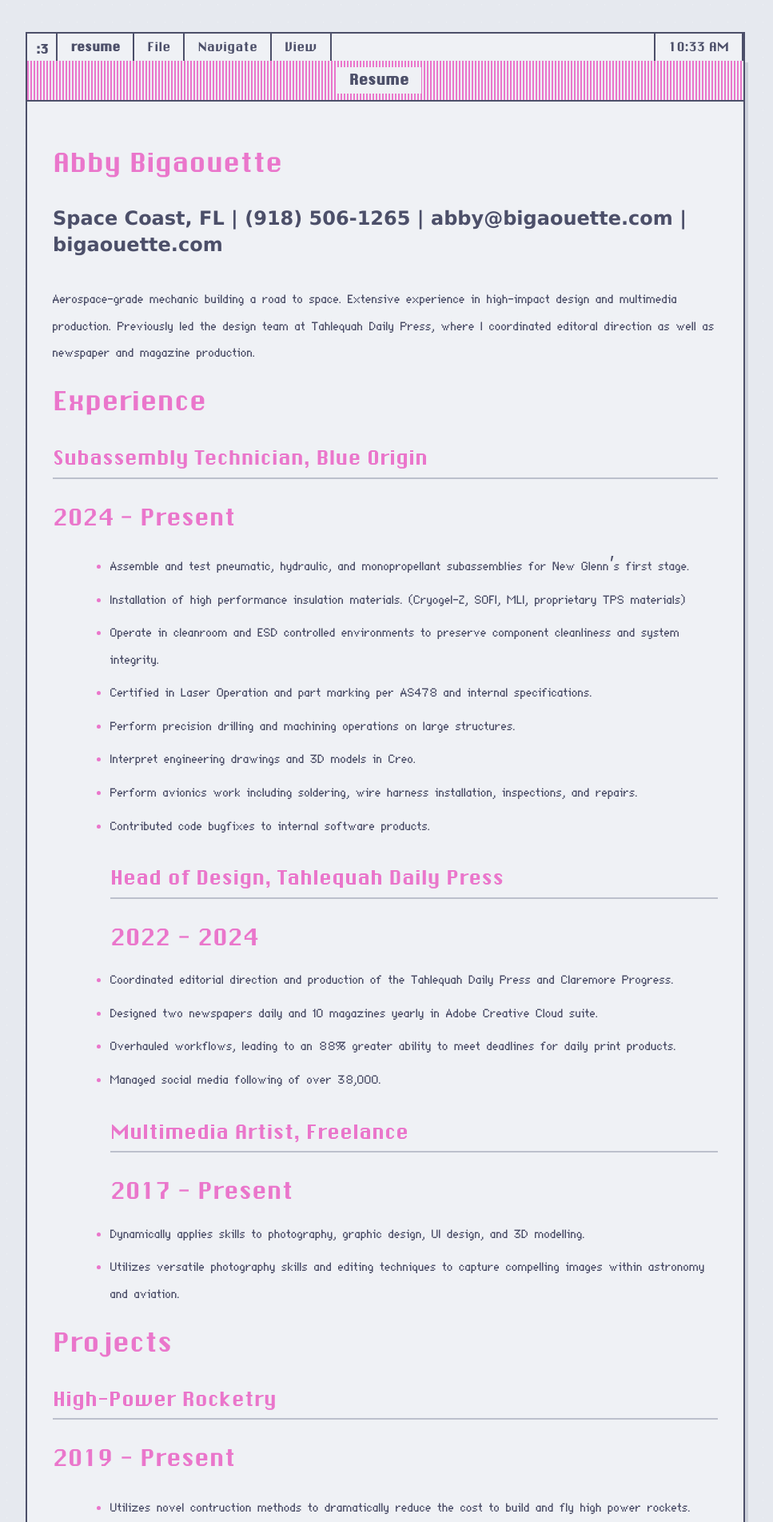
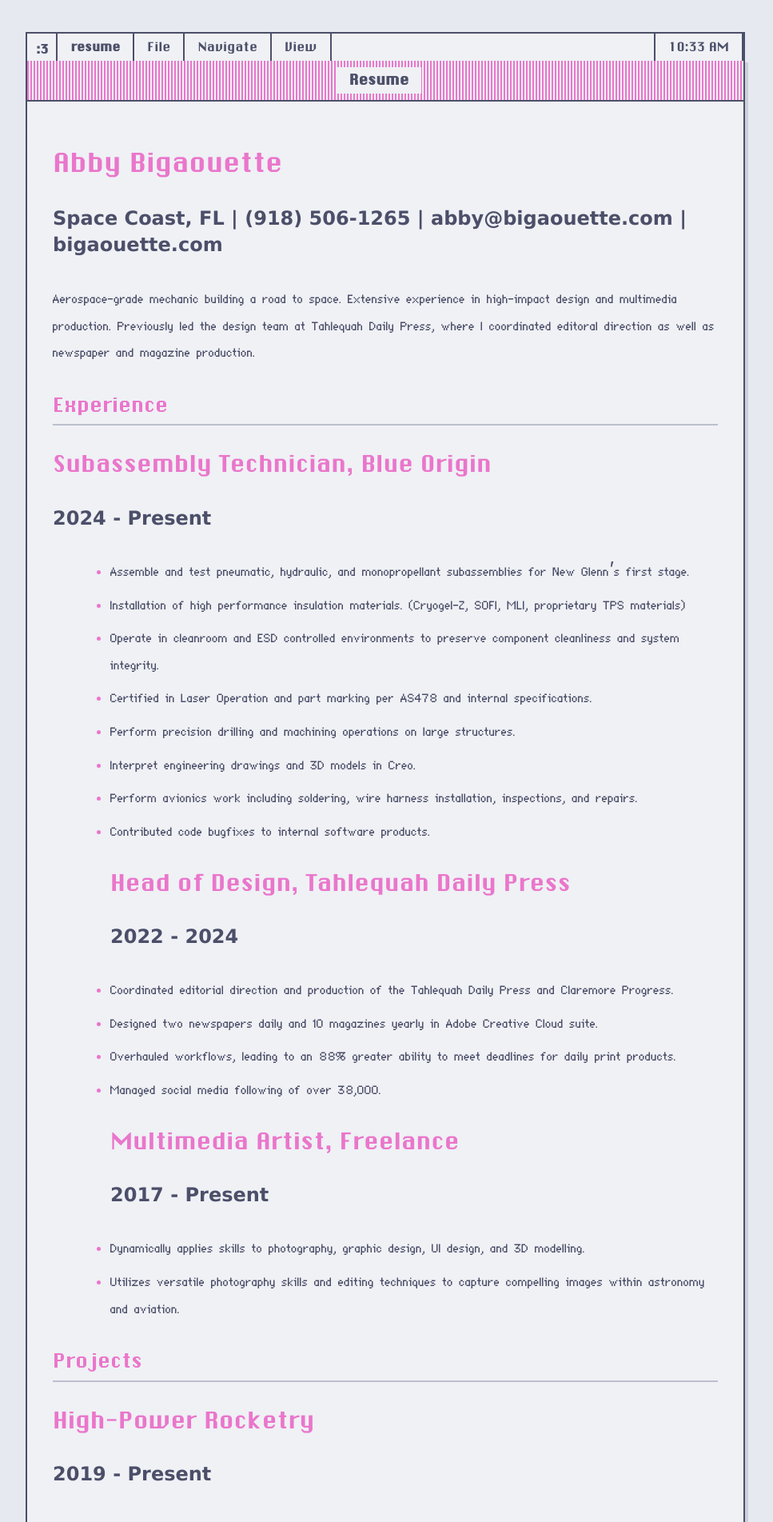
Before and after one commit to logantodd/logantodd.github.io, a Jekyll site: the page built from resume.md, in a window 1280 px wide. Shown: the top 1903 px of the page at 80% size, without its empty margins (158-1125 px from the left). Built offline with Jekyll 4.4.1, drawn with Linux system fonts in a browser that asks for light colours.

```diff
--- a/resume.md
+++ b/resume.md
@@ -7,9 +7,9 @@ app_name: resume
 #### Space Coast, FL | (918) 506-1265 | abby@bigaouette.com | bigaouette.com
 Aerospace-grade mechanic building a road to space. Extensive experience in high-impact design and multimedia production. Previously led the design team at Tahlequah Daily Press, where I coordinated editoral direction as well as newspaper and magazine production.
 
-# Experience
-## Subassembly Technician, Blue Origin
-### 2024 - Present
+## Experience
+### Subassembly Technician, Blue Origin
+#### 2024 - Present
 - Assemble and test pneumatic, hydraulic, and monopropellant subassemblies for New Glenn's first stage.
 - Installation of high performance insulation materials. (Cryogel-Z, SOFI, MLI, proprietary TPS materials)
 - Operate in cleanroom and ESD controlled environments to preserve component cleanliness and system integrity.
@@ -18,32 +18,32 @@ Aerospace-grade mechanic building a road to space. Extensive experience in high-
 - Interpret engineering drawings and 3D models in Creo.
 - Perform avionics work including soldering, wire harness installation, inspections, and repairs.
 - Contributed code bugfixes to internal software products.
-## Head of Design, Tahlequah Daily Press
-### 2022 - 2024
+### Head of Design, Tahlequah Daily Press
+#### 2022 - 2024
 - Coordinated editorial direction and production of the Tahlequah Daily Press and Claremore Progress.
 - Designed two newspapers daily and 10 magazines yearly in Adobe Creative Cloud suite.
 - Overhauled workflows, leading to an 88% greater ability to meet deadlines for daily print products.
 - Managed social media following of over 38,000.
-## Multimedia Artist, Freelance
-### 2017 - Present
+### Multimedia Artist, Freelance
+#### 2017 - Present
 - Dynamically applies skills to photography, graphic design, UI design, and 3D modelling.
 - Utilizes versatile photography skills and editing techniques to capture compelling images within astronomy and aviation.
 
-# Projects
-## High-Power Rocketry
-### 2019 - Present
+## Projects
+### High-Power Rocketry
+#### 2019 - Present
 - Utilizes novel contruction methods to dramatically reduce the cost to build and fly high power rockets.
 - Demonstrated rapid reusability by flying the same rocket twice in a 24-hour period.
 - Designed, assembled, and debugged custom avionics PCBs.
 - Level 2 High Power certified.
-## Liquid Propulsion
-### 2023 - Present
+### Liquid Propulsion
+#### 2023 - Present
 - In development 1000N (225 lbf) IPA-nitrous engine.
 - Fired a subscale hybrid motor, gaining experience handling nitrous, GSE design, and operation.
 - Utilizes Onshape and OnScale for design and simulation.
 - Creates detailed engineering drawings and work instructions for suppliers and assembly operations.
 
-# Skills, Awards, and Certifications
+### Skills, Awards, and Certifications
 **Skills:** CAD (Autodesk Fusion, Autodesk Inventor, OnShape, Creo); 3D Printing (FDM, SLA, SLS); Welding (MIG, TIG); Rigging, Lifting; Composites Manufacturing (Fiberglass, Carbon Fiber); Precision Drilling; System Testing; Project Management; Programming (Python, C# .NET); Web Development (HTML, CSS, Svelte); AP Style; Adobe Creative Cloud (Illustrator, InDesign, Premiere Pro, Photoshop); Serif Affinity (Designer, Photo, Publisher)
 **Certifications:** Laser Operator, Multi-Layer Insulation/MLI Installation, Cleanroom Entry and Operations, Hydraulic and Pneumatic Testing, ESD Protected Area (Blue Origin); Level 2 HPR (National Association of Rocketry)
 **Awards:** Sequoyah Award, Oklahoma Press Association (2024); Newspaper of the Year, Best of CNHI Div. II (2024); Newspaper of the Year, Best of CNHI Div. III (2023)
```
